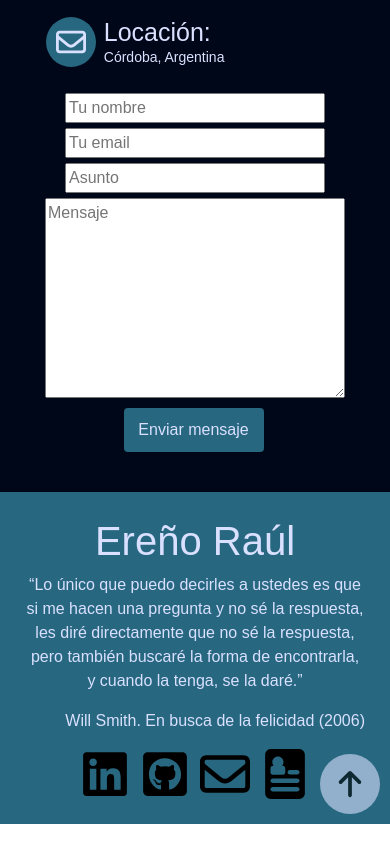
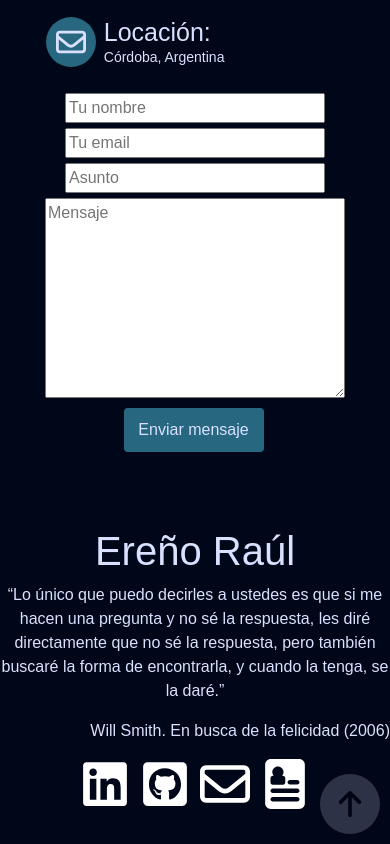
Before and after one commit to raulereno/portfolio2.0, a React (Create React App) app: page / in a window 390 px wide. Shown: the part 3468-4312 px from the top of the page. Built offline with nearby package versions, Linux system fonts and the light colour scheme.

Commit message:
arreglando estilado del footer

```diff
--- a/src/styles/_footer.scss
+++ b/src/styles/_footer.scss
@@ -1,10 +1,10 @@
 .container_footer {
-  background-color: #000b26;
   height: 250px;
-  padding: 25px;
+  padding: 0 100px;
   display: flex;
   flex-direction: column;
   position: relative;
+  align-items: center;
   h2 {
     color: $font-ligth;
     text-align: center;
@@ -13,11 +13,16 @@
   .quote {
     display: flex;
     flex-direction: column;
+    width: 80%;
+    align-items: center;
     p {
+      align-self: center;
       color: $font-ligth;
       text-align: center;
     }
     .film {
+      width: auto;
+
       align-self: flex-end;
     }
   }
@@ -25,7 +30,7 @@
     align-self: center;
     a {
       svg {
-        fill: #002b99;
+        fill: $font-dark;
         width: 50px;
         height: 50px;
         margin-right: 1.5rem;
@@ -47,23 +52,48 @@
     border-radius: 50%;
     margin: 0 10px 10px 0;
     opacity: 0.6;
+    transition: 0.5s;
+    cursor: pointer;
+    &:hover {
+      transform: scale(1.05);
+      opacity: 1;
+    }
   }
 }
 
 @media screen and (max-width: 600px) {
   .container_footer {
-    background-color: $secondary-color;
     height: auto;
+    padding: 35px 0;
+    .quote {
+      display: flex;
+      flex-direction: column;
+      align-items: center;
+      width: 100%;
+      p {
+        align-self: center;
+        color: $font-ligth;
+        text-align: center;
+      }
+      .film {
+        width: auto;
+
+        align-self: flex-end;
+      }
+    }
     .socialMedias {
       a {
         svg {
           margin-right: 10px;
-          fill: black;
+          fill: white;
         }
         .svgCV {
           margin-right: 0;
         }
       }
     }
+    .arrowUp {
+      opacity: 0.2;
+    }
   }
 }
```
